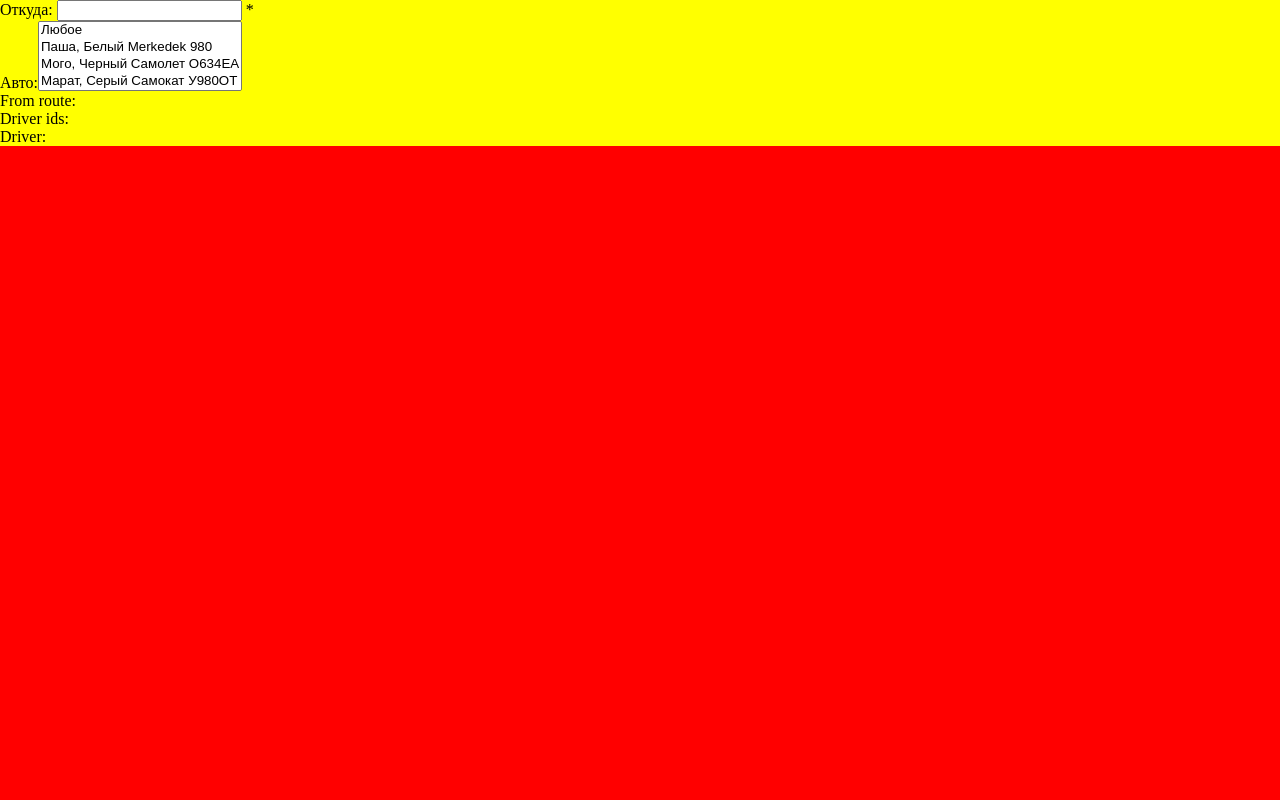
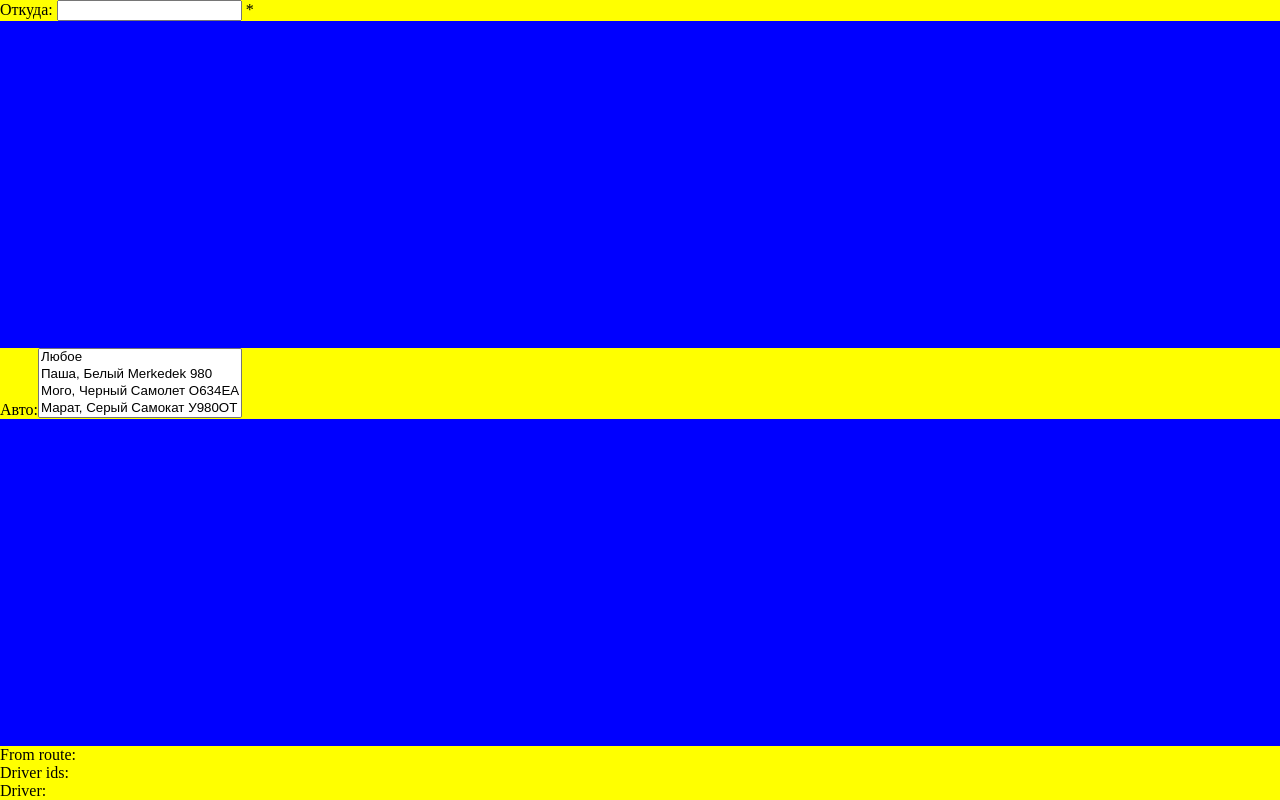
Before and after one commit to mansMS/taxi-front, a React (Vite) app: page / in a window 1280 px wide. Built offline with nearby package versions, Linux system fonts and the light colour scheme.

Commit message:
chore: attempt to create pwa 19

```diff
--- a/src/App.css
+++ b/src/App.css
@@ -41,10 +41,20 @@
   color: #888;
 } */
 
-.App {
-  display: flex;
-  flex-direction: column;
-  justify-content: space-between;
+#root {
+  height: 100%;
+  margin: 0;
+
+  .App {
+    display: flex;
+    flex-direction: column;
+    justify-content: space-between;
+    height: 100%;
+
+    div:not(.qwe) {
+      background-color: yellow;
+    }
+  }
 }
 
 .qwe {
@@ -79,8 +89,3 @@
   right: 0;
   background-color: rgb(52, 255, 184);
 }
-
-#root {
-  margin: 0;
-  background-color: yellow;
-}
--- a/src/index.css
+++ b/src/index.css
@@ -79,7 +79,7 @@ div {
 html {
   /* min-height: calc(100% + env(safe-area-inset-top)); */
   height: 100%;
-  background-color: red;
+  /* background-color: red; */
   /*
   padding: env(safe-area-inset-top) env(safe-area-inset-right) env(safe-area-inset-bottom) env(safe-area-inset-left);
   background-attachment: fixed;
@@ -90,7 +90,7 @@ html {
 }
 
 body {
-  /* height: 100%; */
+  height: 100%;
   margin: 0;
   background-color: blue;
 }
```
